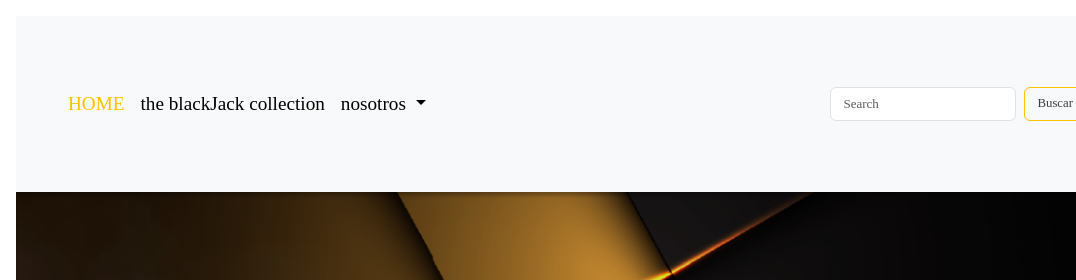
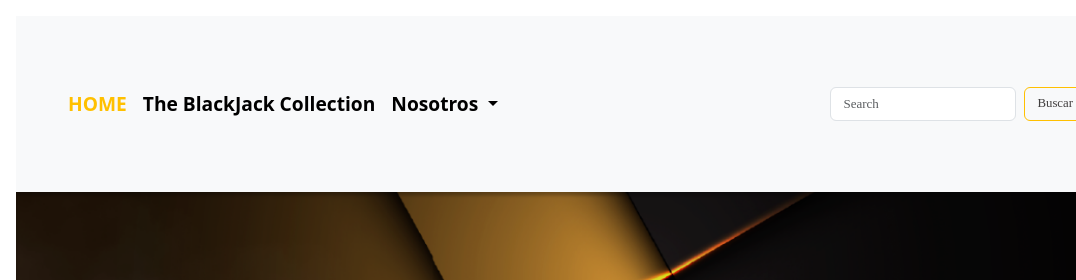
Before and after one commit to IgnaDesign/Billon-Streetwear, a plain HTML site: page index.html in a window 1280 px wide. Shown: the top 280 px of the page, 0-1076 px from the left. Drawn offline with nearby package versions, Linux system fonts and the light colour scheme.

Commit message:
Ajustes de texto

```diff
--- a/css/style.css
+++ b/css/style.css
@@ -69,8 +69,9 @@ header nav ul li a{
 } */
 
 /* ENCABEZADO GENERAL CON BOOTSTRAP  */
-.nav-link {
-    font-family: "Silian Rail PERSONAL USE" !important;
+.navbar-nav .nav-link {
+    font-weight: bold;
+    font-family: "Silian Rail PERSONAL USE",
 }
 .navbar-nav {
     padding-left: 2rem;
--- a/index.html
+++ b/index.html
@@ -20,11 +20,11 @@
                             <a class="nav-link active" aria-current="page" href="#" style="color:#FFC000">HOME</a>
                         </li>
                         <li class="nav-item">
-                            <a class="nav-link" href="./pages/the blackjack collection.html" style="color:black">the blackJack collection</a>
+                            <a class="nav-link" href="./pages/the blackjack collection.html" style="color:black">The BlackJack Collection</a>
                         </li>
                         <li class="nav-item dropdown">
                             <a class="nav-link dropdown-toggle" href="#" role="button" data-bs-toggle="dropdown" aria-expanded="false" style="color:black">
-                            nosotros
+                            Nosotros
                             </a>
                     <ul class="dropdown-menu">
                         <li><a class="dropdown-item" style="color:rgb(66, 63, 63)" href="./pages/preguntas frecuentes.html">Preguntas Frecuentes</a></li>
```
Also changed, not shown: pages/contacto.html (+2 -2 lines), pages/informacion.html (+2 -2 lines), pages/preguntas frecuentes.html (+2 -2 lines), pages/the blackjack collection.html (+2 -2 lines).
